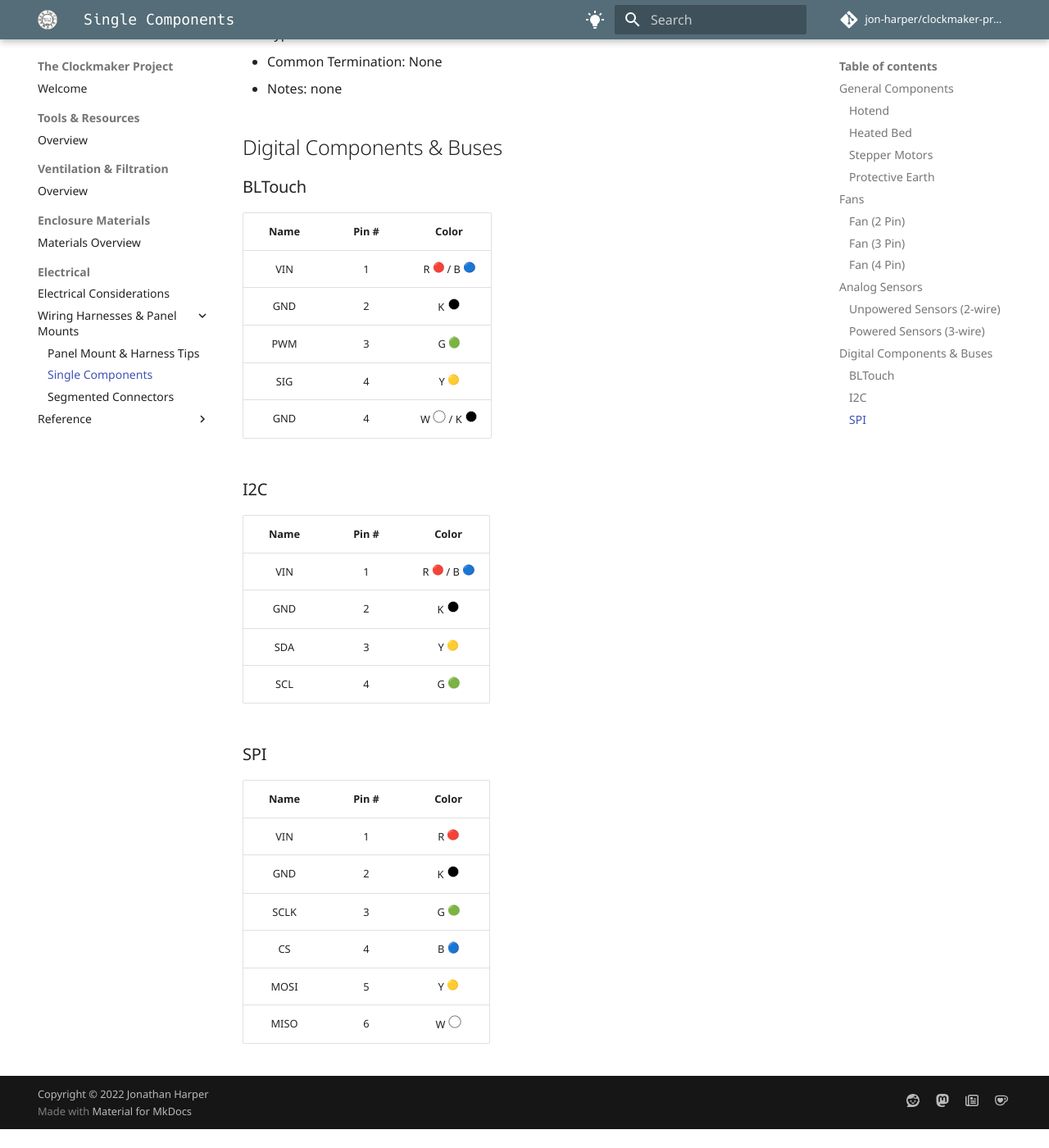
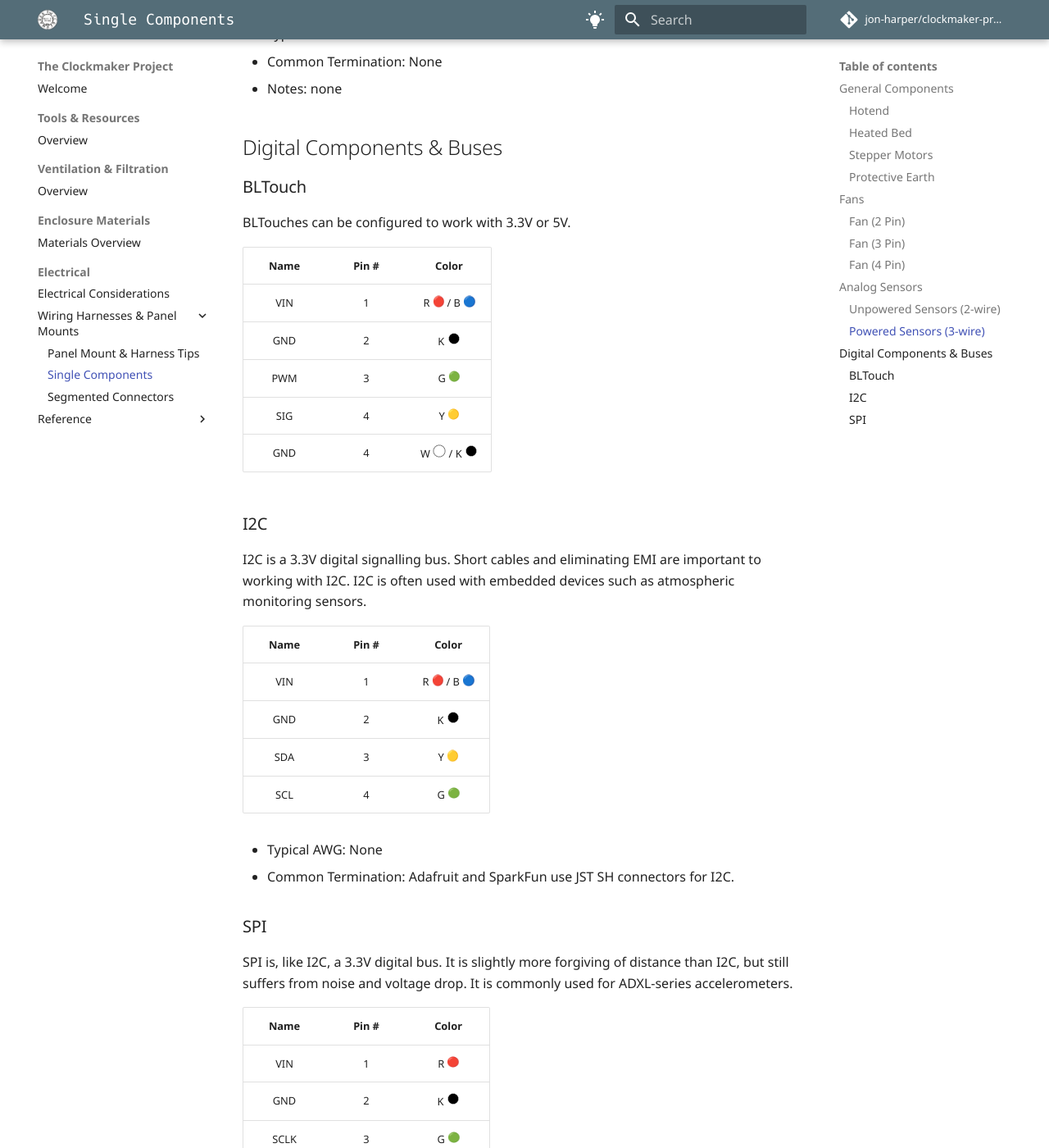
Before and after one commit to jon-harper/clockmaker-project, an MkDocs documentation site: the page built from docs/wiring/single.md, in a window 1280 px wide and 1400 px high, scrolled down 4278 px. Shown: the whole window at 82% size. Built offline with MkDocs 1.6.1 and Material for MkDocs 9.7.7, drawn with Linux system fonts in a browser that asks for light colours; emoji names are drawn with the system emoji font; comment, search, counter and statistics services are not loaded; before the commit the page ends 5655 px from its top, so only the background shows below that; some of the changed text lies outside the part shown.

Commit message:
Finished summaries

```diff
--- a/docs/wiring/single.md
+++ b/docs/wiring/single.md
@@ -148,6 +148,8 @@ Examples of powered sensors are optical limit switches and magnetic ABL sensors.
 
 ### BLTouch
 
+BLTouches can be configured to work with 3.3V or 5V.
+
 | Name     | Pin #  | Color             |
 |:--------:|:------:|:-----------------:|
 | VIN      | 1      | R :red_circle: / B :blue_circle: |
@@ -158,6 +160,8 @@ Examples of powered sensors are optical limit switches and magnetic ABL sensors.
 
 ### I2C
 
+I2C is a 3.3V digital signalling bus. Short cables and eliminating EMI are important to working with I2C. I2C is often used with embedded devices such as atmospheric monitoring sensors.
+
 | Name     | Pin #  | Color             |
 |:--------:|:------:|:-----------------:|
 | VIN      | 1      | R :red_circle: / B :blue_circle: |
@@ -165,7 +169,12 @@ Examples of powered sensors are optical limit switches and magnetic ABL sensors.
 | SDA      | 3      | Y :yellow_circle: |
 | SCL      | 4      | G :green_circle:  |
 
+- Typical AWG: None
+- Common Termination: Adafruit and SparkFun use JST SH connectors for I2C.
+
 ### SPI
+
+SPI is, like I2C, a 3.3V digital bus. It is slightly more forgiving of distance than I2C, but still suffers from noise and voltage drop. It is commonly used for ADXL-series accelerometers.
 
 | Name     | Pin #  | Color             |
 |:--------:|:------:|:-----------------:|
@@ -176,5 +185,8 @@ Examples of powered sensors are optical limit switches and magnetic ABL sensors.
 | MOSI     | 5      | Y :yellow_circle: |
 | MISO     | 6      | W ![white][white] |
 
+- Typical AWG: None
+- Common Termination: None
+
 [black]: ../img/black_circle.png
 [white]: ../img/white_circle.png
```
